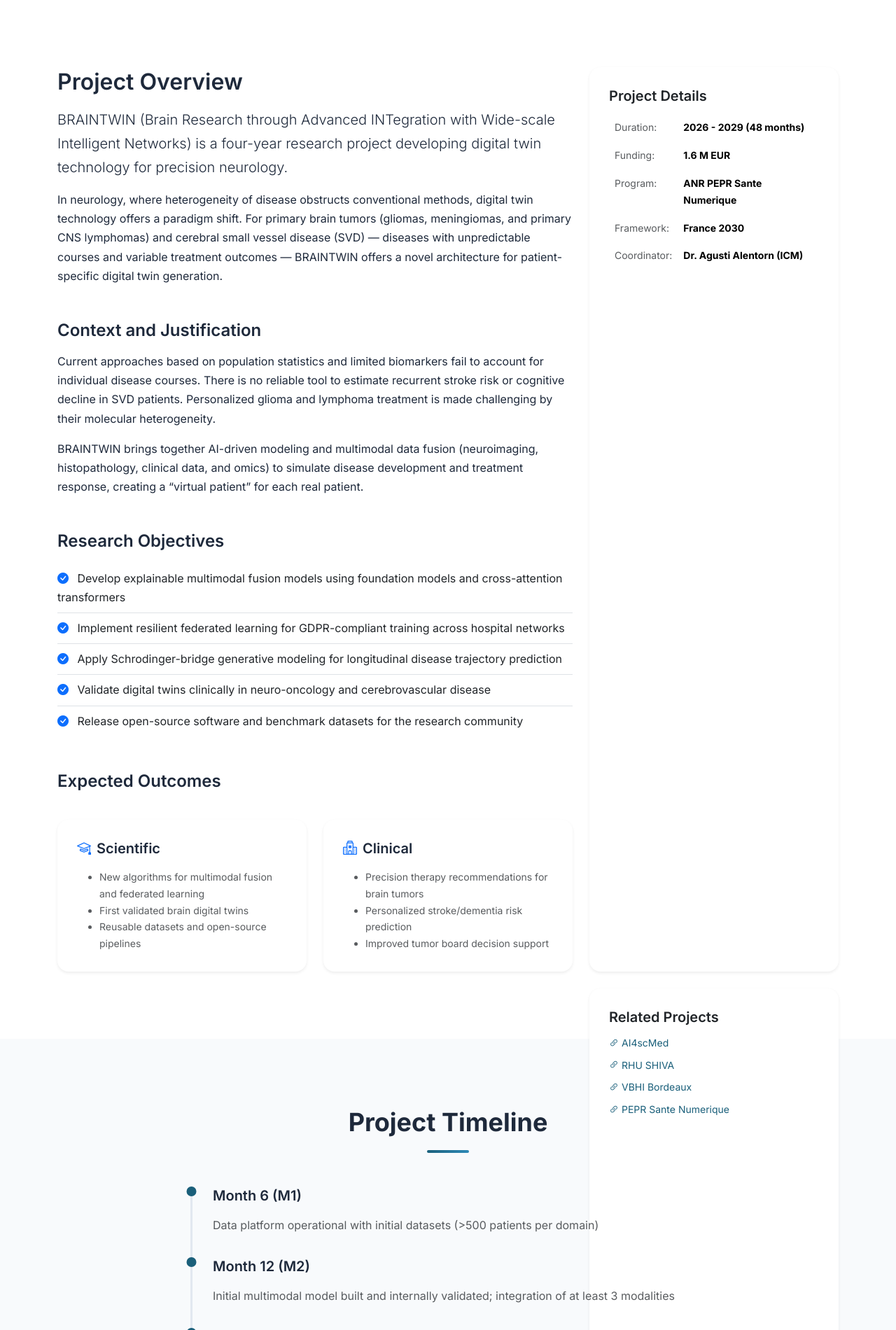
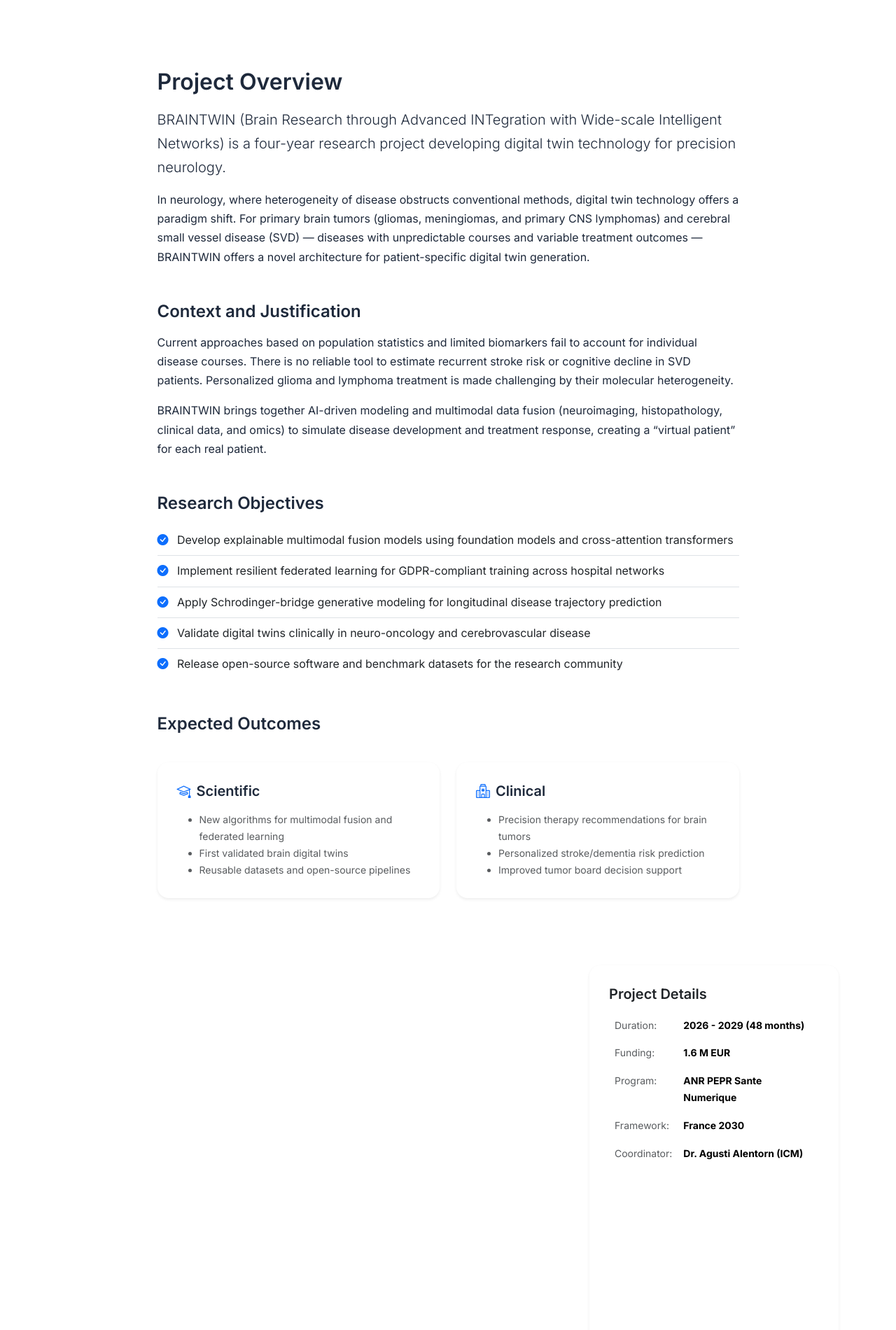
Before and after one commit to braintwin2026/BRAINTWIN, a Jekyll site: the page built from about.md, in a window 1280 px wide. Shown: the part 384-2284 px from the top of the page at 70% size. Built offline with Jekyll 4.4.1, drawn with Linux system fonts in a browser that asks for light colours.

Commit message:
Update about.md

```diff
--- a/about.md
+++ b/about.md
@@ -17,12 +17,11 @@ permalink: /about/
   </div>
 </section>
 
-<!-- Main Content -->
+<!-- Main Content (left narrative, unchanged) -->
 <section class="section">
   <div class="container">
-    <div class="row">
-      <!-- Main column -->
-      <div class="col-lg-8">
+    <div class="row justify-content-center">
+      <div class="col-lg-10 col-xl-9">
         <h2>Project Overview</h2>
         <p class="lead">
           BRAINTWIN (Brain Research through Advanced INTegration with Wide-scale Intelligent Networks) is a four-year research project developing digital twin technology for precision neurology.
@@ -99,9 +98,20 @@ permalink: /about/
             </div>
           </div>
         </div>
-      </div>
 
-      <!-- Sidebar -->
+      </div><!-- /col -->
+    </div><!-- /row -->
+  </div><!-- /container -->
+</section>
+
+<!-- Right-side blocks ABOVE the Project Timeline (as requested) -->
+<section class="section pt-0">
+  <div class="container">
+    <div class="row">
+      <!-- left spacer (keeps the blocks on the right on large screens) -->
+      <div class="d-none d-lg-block col-lg-8"></div>
+
+      <!-- right column -->
       <div class="col-lg-4">
         <!-- 1) Project Details -->
         <div class="card border-0 shadow-sm mb-4">
@@ -132,7 +142,7 @@ permalink: /about/
           </div>
         </div>
 
-        <!-- 2) Related Projects (moved directly below Project Details) -->
+        <!-- 2) Related Projects -->
         <div class="card border-0 shadow-sm mb-4">
           <div class="card-body">
             <h5 class="card-title">Related Projects</h5>
@@ -161,7 +171,7 @@ permalink: /about/
           </div>
         </div>
 
-        <!-- 3) Get in Touch (moved below Related Projects) -->
+        <!-- 3) Get in Touch -->
         <div class="card border-0 bg-primary text-white">
           <div class="card-body">
             <h5 class="card-title text-white">Get in Touch</h5>
@@ -169,13 +179,12 @@ permalink: /about/
             <a href="{{ '/contact/' | relative_url }}" class="btn btn-light btn-sm">Contact</a>
           </div>
         </div>
-      </div>
-      <!-- /Sidebar -->
-    </div>
-  </div>
+      </div><!-- /col-lg-4 -->
+    </div><!-- /row -->
+  </div><!-- /container -->
 </section>
 
-<!-- Timeline -->
+<!-- Timeline (unchanged) -->
 <section class="section section-light">
   <div class="container">
     <h2 class="section-title text-center mb-5">Project Timeline</h2>
```
